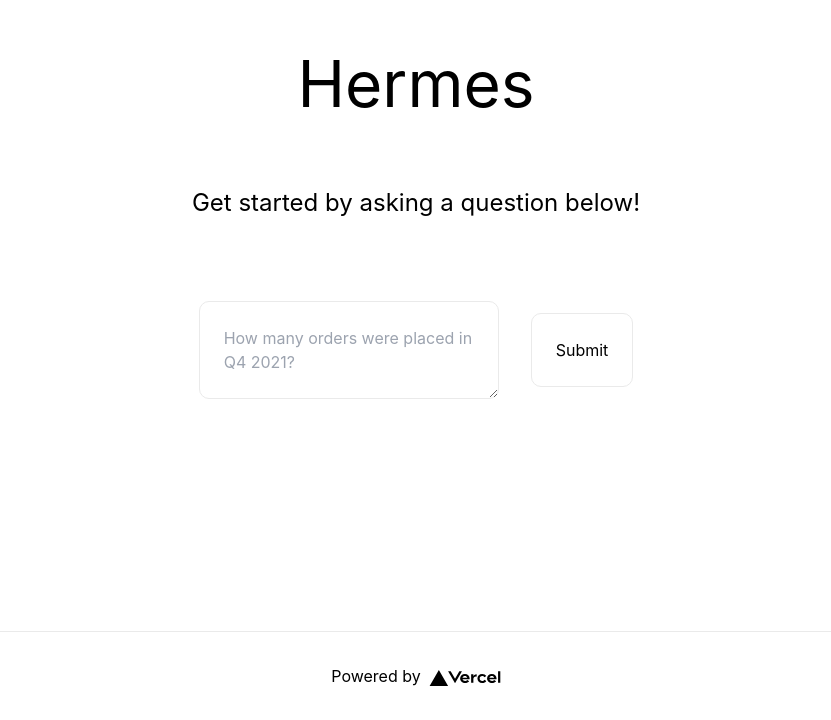
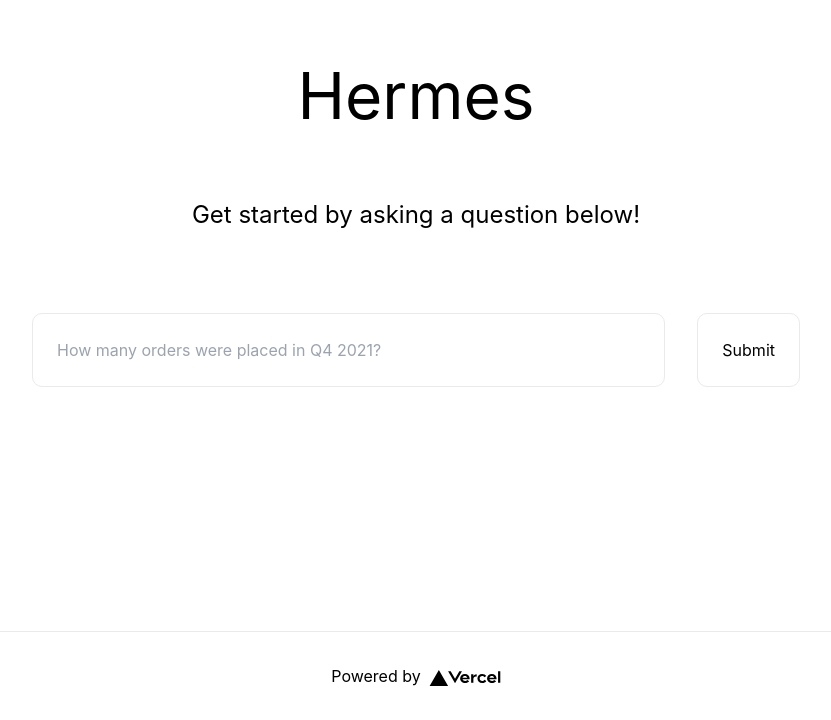
Before and after one commit to mjirv/hermes, a Next.js app: page / in a window 1280 px wide. Shown: the part 169-889 px from the top of the page, without its empty margins (224-1055 px from the left). Built offline with nearby package versions, Linux system fonts and the light colour scheme.

Commit message:
some cleanup

```diff
--- a/components/QuestionResults/index.tsx
+++ b/components/QuestionResults/index.tsx
@@ -7,7 +7,11 @@ const QuestionResults = ({
   data: Record<string, Array<Record<string, string | number>>> | undefined;
   loading?: boolean;
 }) => {
+  if (loading) {
+    return <DataTable data={[]} columns={[]} progressPending={true} />;
+  }
   if (!data) return null;
+
   const dataToDisplay = data["orders"];
   console.info(JSON.stringify(dataToDisplay));
   const columns = Object.keys(dataToDisplay[0]).map((key) => ({
--- a/components/QuestionSearch/QuestionSearch.module.css
+++ b/components/QuestionSearch/QuestionSearch.module.css
@@ -1,11 +1,15 @@
 .searchContainer {
   display: flex;
   width: 100%;
+  min-width: 400px;
+  max-width: 800px;
   align-items: center;
   justify-content: center;
+  flex-wrap: wrap;
 }
 
-.searchContainer textarea {
+.searchContainer input {
   flex-grow: 2;
   overflow: hidden;
+  max-width: none;
 }
--- a/components/QuestionSearch/index.tsx
+++ b/components/QuestionSearch/index.tsx
@@ -34,16 +34,24 @@ const QuestionSearch = ({
     setLoading(false);
   }, [query, setData, setGraphQLQuery, setLoading]);
   return (
-    <div className={styles.searchContainer}>
-      <textarea
+    <form
+      onSubmit={(e) => {
+        e.preventDefault();
+        e.stopPropagation();
+        handleSubmit();
+      }}
+      className={styles.searchContainer}
+    >
+      <input
+        type="text"
         className={cardStyle}
         placeholder={"How many orders were placed in Q4 2021?"}
         onChange={(e) => setQuery(e.target.value)}
-      ></textarea>
-      <button className={cardStyle} onClick={handleSubmit}>
+      ></input>
+      <button type="submit" className={cardStyle}>
         Submit
       </button>
-    </div>
+    </form>
   );
 };
 
```
